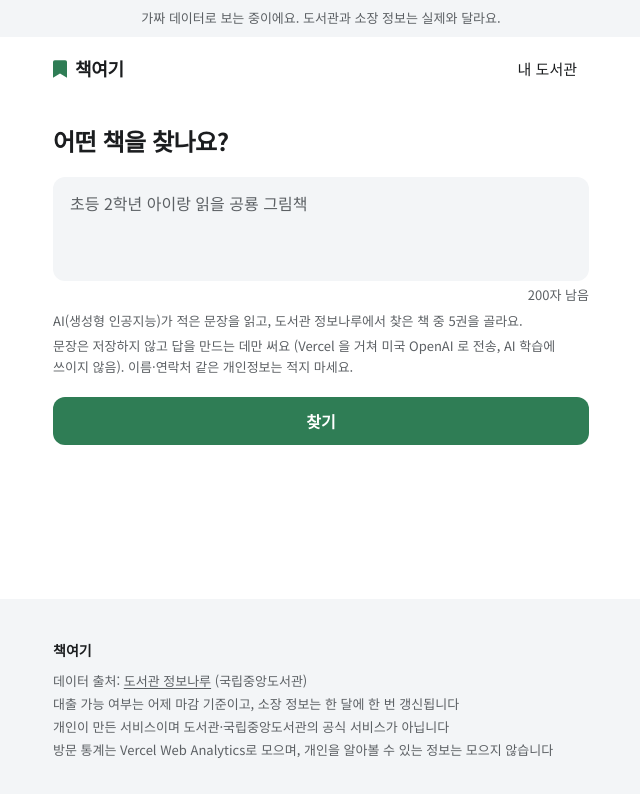
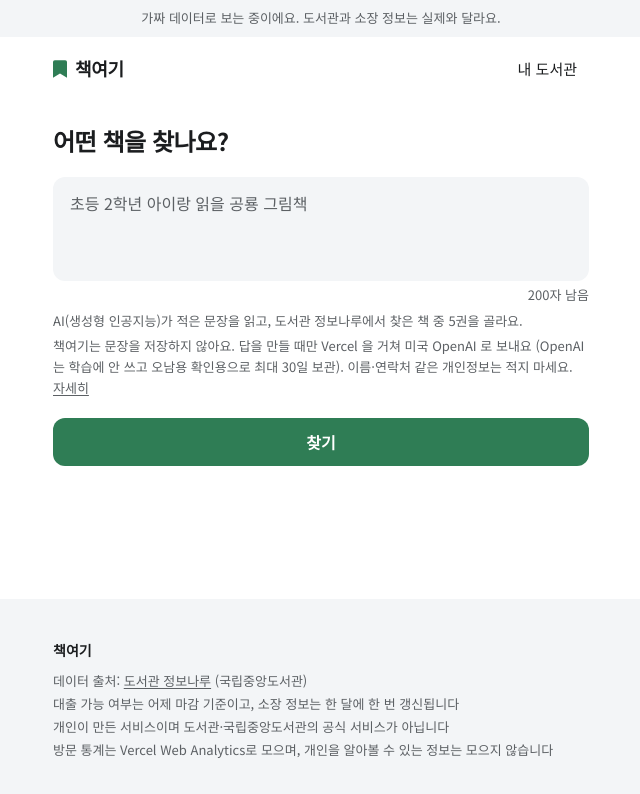
Before and after one commit to ykwimk/bookhere, a Next.js app: page /ask in a window 1280 px wide. Shown: the top 794 px of the page, without its empty margins (319-959 px from the left). Built offline with nearby package versions, Linux system fonts and the light colour scheme.

Commit message:
feat: 문장 찾기 문구 A 를 A-2 로, 자세히 링크
책여기는 저장 안 함 + OpenAI 오남용 확인 최대 30일 보관을 적는다 (Model Training 끄기 전 판).

Co-Authored-By: Claude Opus 5.5 <noreply@anthropic.com>

```diff
--- a/components/AskForm.tsx
+++ b/components/AskForm.tsx
@@ -7,11 +7,12 @@ import BookCover from './BookCover';
 import { SpinnerIcon } from './Icons';
 import Skeleton from './Skeleton';
 
-// 문구 A·C: verifier 판정 글자 그대로 (사업팀 research/verified/2026-11-09-agenda17-약관.md). 고칠 때는 이 두 상수만.
-// A 의 괄호는 LLM 이 Vercel AI Gateway 의 OpenAI 모델이라서 (대표 결정 2026-11-09). 서비스를 바꾸면 같이 고친다.
+// 문구 A·C: verifier 판정 글자 그대로 (사업팀 research/verified/ 11-09 약관 = 첫 줄·C, 11-10 openai-vercel-약관 = 둘째 줄). 고칠 때는 이 두 상수만.
+// 둘째 줄은 A-2 (대표가 Vercel 팀 설정에서 Model Training 을 끄기 전 판): 끄면 A-1 ("AI 학습에 안 쓰고, OpenAI 가 …") 로 바꾼다.
+// LLM 이 Vercel AI Gateway 의 OpenAI 모델이라서 이렇게 적는다. 서비스를 바꾸면 /ask/about (문구 B) 과 같이 고친다.
 const NOTICE_A = [
   'AI(생성형 인공지능)가 적은 문장을 읽고, 도서관 정보나루에서 찾은 책 중 5권을 골라요.',
-  '문장은 저장하지 않고 답을 만드는 데만 써요 (Vercel 을 거쳐 미국 OpenAI 로 전송, AI 학습에 쓰이지 않음). 이름·연락처 같은 개인정보는 적지 마세요.',
+  '책여기는 문장을 저장하지 않아요. 답을 만들 때만 Vercel 을 거쳐 미국 OpenAI 로 보내요 (OpenAI 는 학습에 안 쓰고 오남용 확인용으로 최대 30일 보관). 이름·연락처 같은 개인정보는 적지 마세요.',
 ];
 const NOTICE_C = [
   'AI 추천',
@@ -101,9 +102,16 @@ export default function AskForm() {
           id="ask-notice"
           className="text-muted mt-1 space-y-1 text-[13px] leading-relaxed"
         >
-          {NOTICE_A.map((line) => (
-            <p key={line}>{line}</p>
-          ))}
+          <p>{NOTICE_A[0]}</p>
+          <p>
+            {NOTICE_A[1]}{' '}
+            <Link
+              href="/ask/about"
+              className="hover:text-ink font-medium underline underline-offset-2"
+            >
+              자세히
+            </Link>
+          </p>
         </div>
         <button
           type="submit"
```
